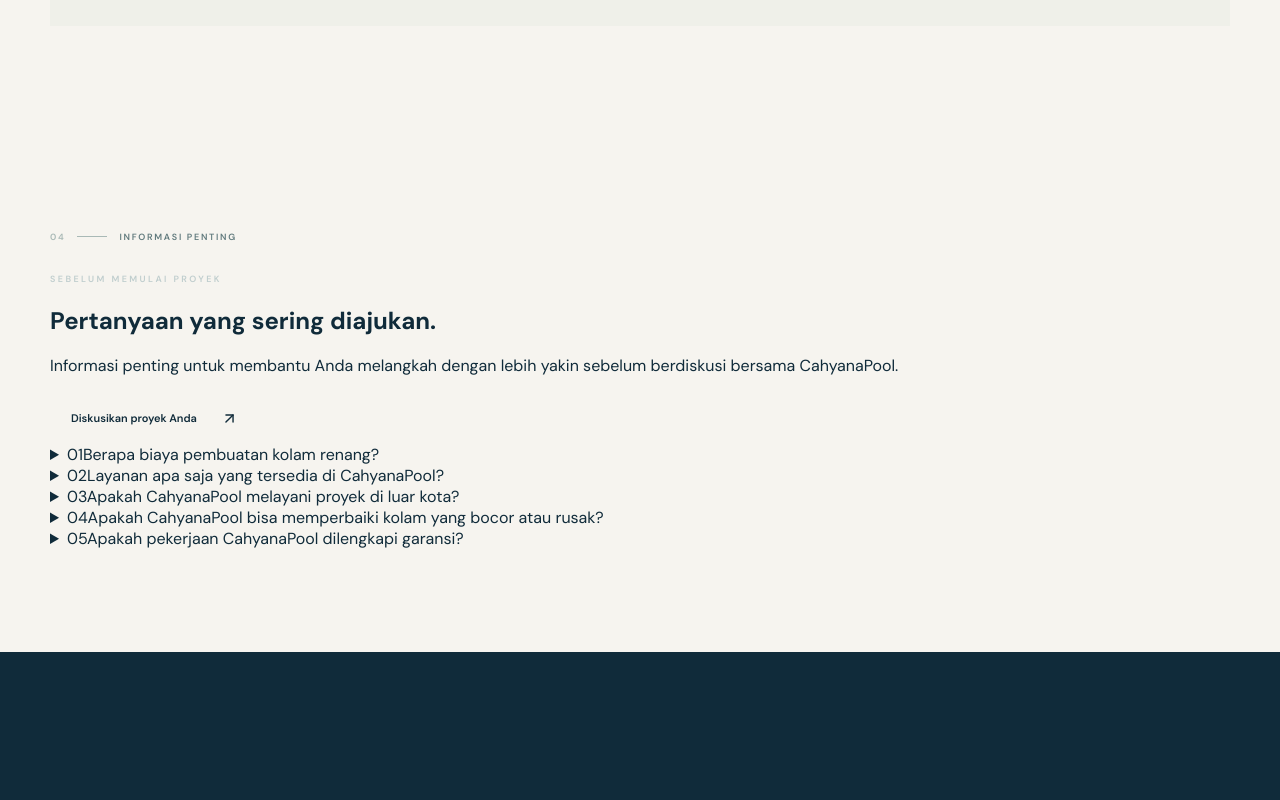
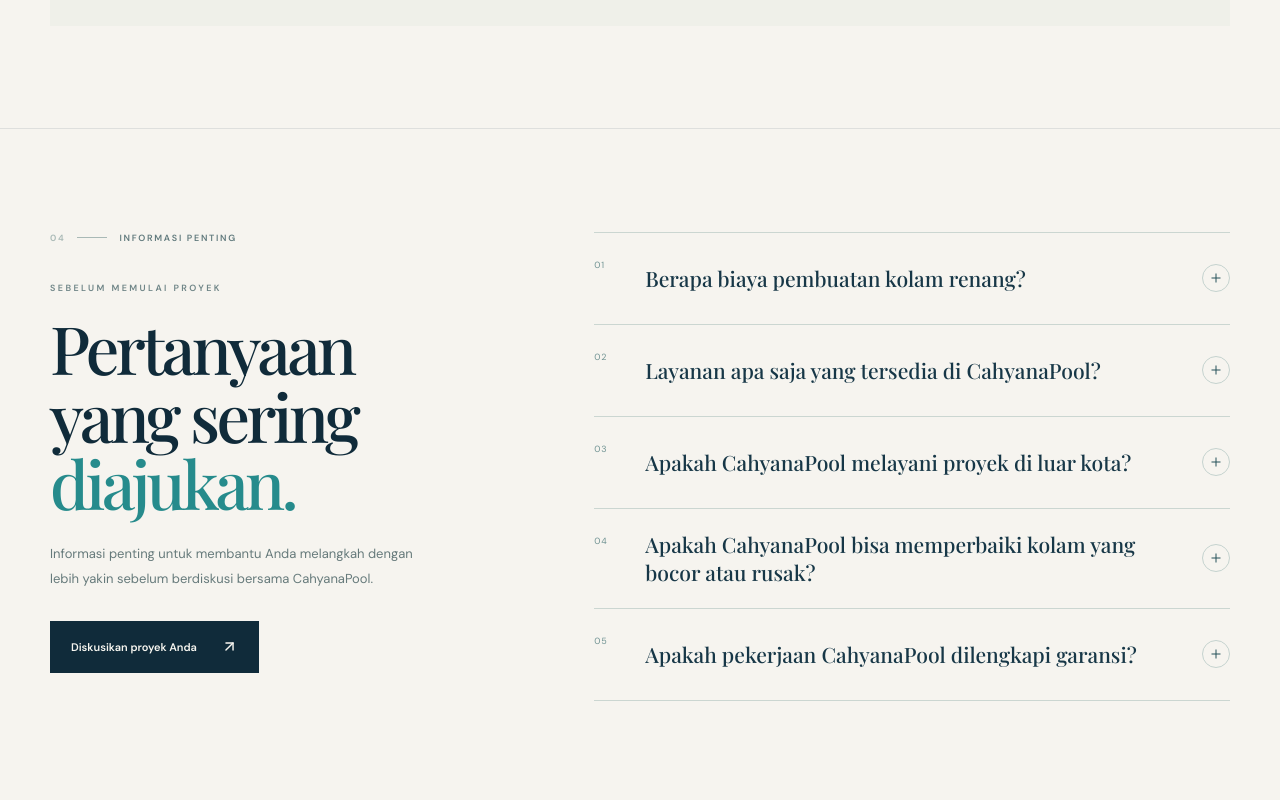
Before and after one commit to ketcup123/cahyanapool, a React (Vite) app: page / in a window 1280 px wide. Shown: the part 2900-3700 px from the top of the page. Built offline with nearby package versions, Linux system fonts and the light colour scheme; no server answers; the database is empty; a web font is replaced by a local one.

Commit message:
Style editorial FAQ section

```diff
--- a/src/styles/global.css
+++ b/src/styles/global.css
@@ -2459,3 +2459,139 @@
   .editorial-portfolio-summary { max-width: 360px; }
   .editorial-portfolio-foot { font-size: 7px; letter-spacing: .7px; }
 }
+
+
+/* FAQ — editorial luxury */
+.editorial-faq {
+  background: var(--luxury-ivory, #f5f4ee);
+  color: #102b3a;
+  border-top: 1px solid rgb(16 43 58 / 10%);
+}
+.editorial-faq-layout {
+  display: grid;
+  grid-template-columns: minmax(0, .82fr) minmax(0, 1.18fr);
+  gap: clamp(48px, 8vw, 126px);
+  align-items: start;
+}
+.editorial-faq-intro {
+  position: sticky;
+  top: 112px;
+}
+.editorial-faq-intro .editorial-overline {
+  margin: 38px 0 20px;
+  color: #6f8587;
+}
+.editorial-faq-intro h2 {
+  max-width: 540px;
+  margin: 0;
+  color: #102b3a;
+  font-family: var(--serif);
+  font-size: clamp(43px, 5.2vw, 70px);
+  font-weight: 500;
+  line-height: 1.02;
+  letter-spacing: -.055em;
+}
+.editorial-faq-intro h2 em {
+  color: #268b8c;
+  font-weight: 500;
+}
+.editorial-faq-description {
+  max-width: 370px;
+  margin: 25px 0 29px;
+  color: #667a7b;
+  font-size: 13px;
+  line-height: 1.9;
+}
+.editorial-button-dark {
+  background: #102b3a;
+  color: #f7f6f0;
+}
+.editorial-button-dark:hover {
+  background: #1b4650;
+}
+.editorial-faq-list {
+  border-top: 1px solid #cbd6d1;
+}
+.editorial-faq-item {
+  border-bottom: 1px solid #cbd6d1;
+}
+.editorial-faq-item summary {
+  display: grid;
+  grid-template-columns: 34px minmax(0, 1fr) 28px;
+  gap: 17px;
+  align-items: center;
+  min-height: 91px;
+  padding: 21px 0;
+  list-style: none;
+  cursor: pointer;
+}
+.editorial-faq-item summary::-webkit-details-marker {
+  display: none;
+}
+.editorial-faq-number {
+  align-self: start;
+  padding-top: 5px;
+  color: #6f9292;
+  font-size: 9px;
+  letter-spacing: 1px;
+}
+.editorial-faq-question {
+  color: #173747;
+  font-family: var(--serif);
+  font-size: clamp(18px, 1.65vw, 23px);
+  line-height: 1.35;
+}
+.editorial-faq-toggle {
+  position: relative;
+  width: 28px;
+  height: 28px;
+  border: 1px solid #c4d2ce;
+  border-radius: 50%;
+  transition: background .25s, border-color .25s;
+}
+.editorial-faq-toggle::before,
+.editorial-faq-toggle::after {
+  content: "";
+  position: absolute;
+  left: 50%;
+  top: 50%;
+  width: 9px;
+  height: 1px;
+  background: #24515a;
+  transform: translate(-50%, -50%);
+}
+.editorial-faq-toggle::after {
+  transform: translate(-50%, -50%) rotate(90deg);
+  transition: transform .25s;
+}
+.editorial-faq-item[open] .editorial-faq-toggle {
+  background: #102b3a;
+  border-color: #102b3a;
+}
+.editorial-faq-item[open] .editorial-faq-toggle::before,
+.editorial-faq-item[open] .editorial-faq-toggle::after {
+  background: #f7f6f0;
+}
+.editorial-faq-item[open] .editorial-faq-toggle::after {
+  transform: translate(-50%, -50%) rotate(0);
+}
+.editorial-faq-answer {
+  padding: 0 44px 26px 51px;
+}
+.editorial-faq-answer p {
+  max-width: 570px;
+  margin: 0;
+  color: #637777;
+  font-size: 12px;
+  line-height: 1.95;
+}
+.editorial-faq-item summary:focus-visible {
+  outline: 2px solid #268b8c;
+  outline-offset: 4px;
+}
+@media (prefers-reduced-motion: reduce) {
+  .editorial-faq-toggle,
+  .editorial-faq-toggle::after {
+    transition: none;
+  }
+}
```
